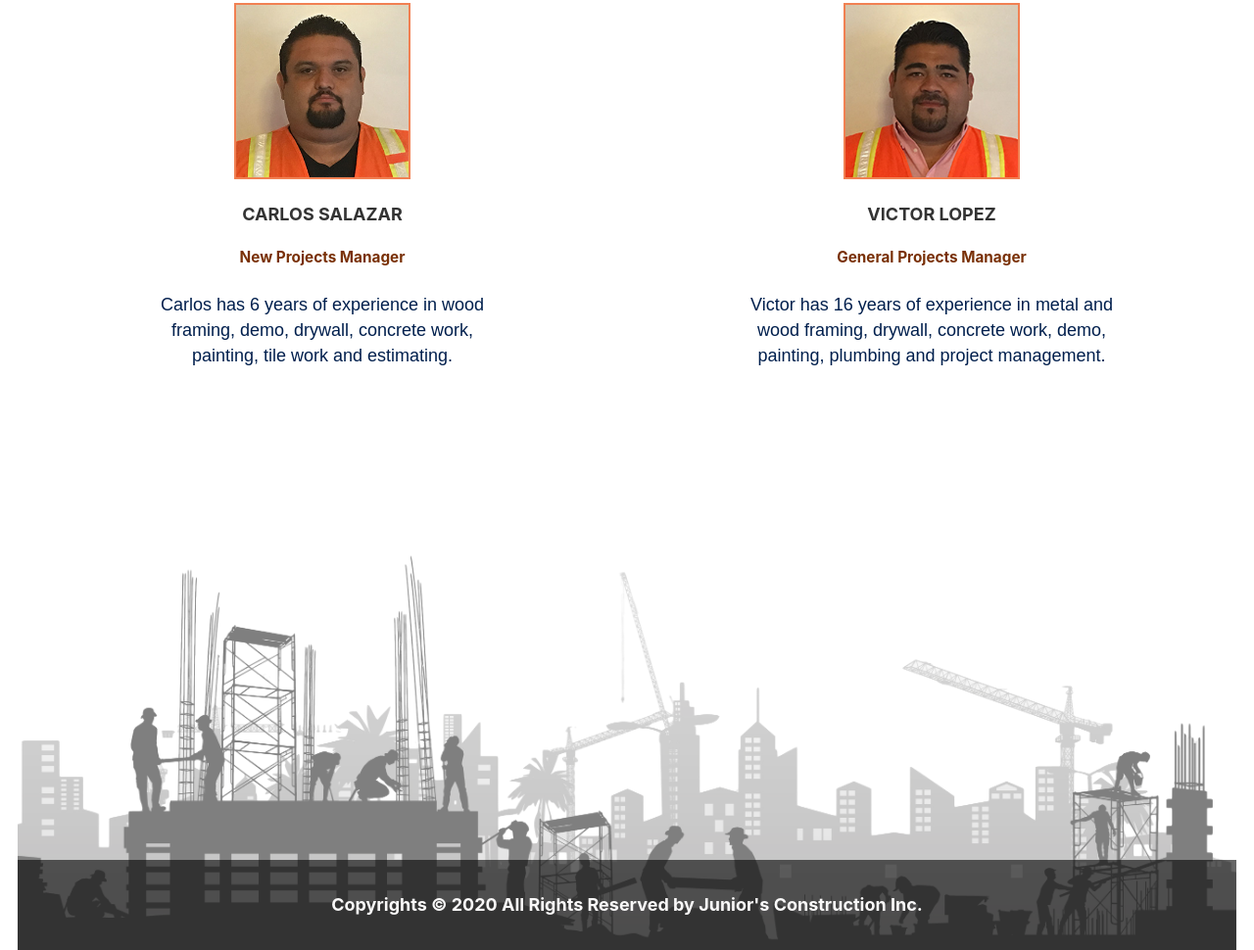
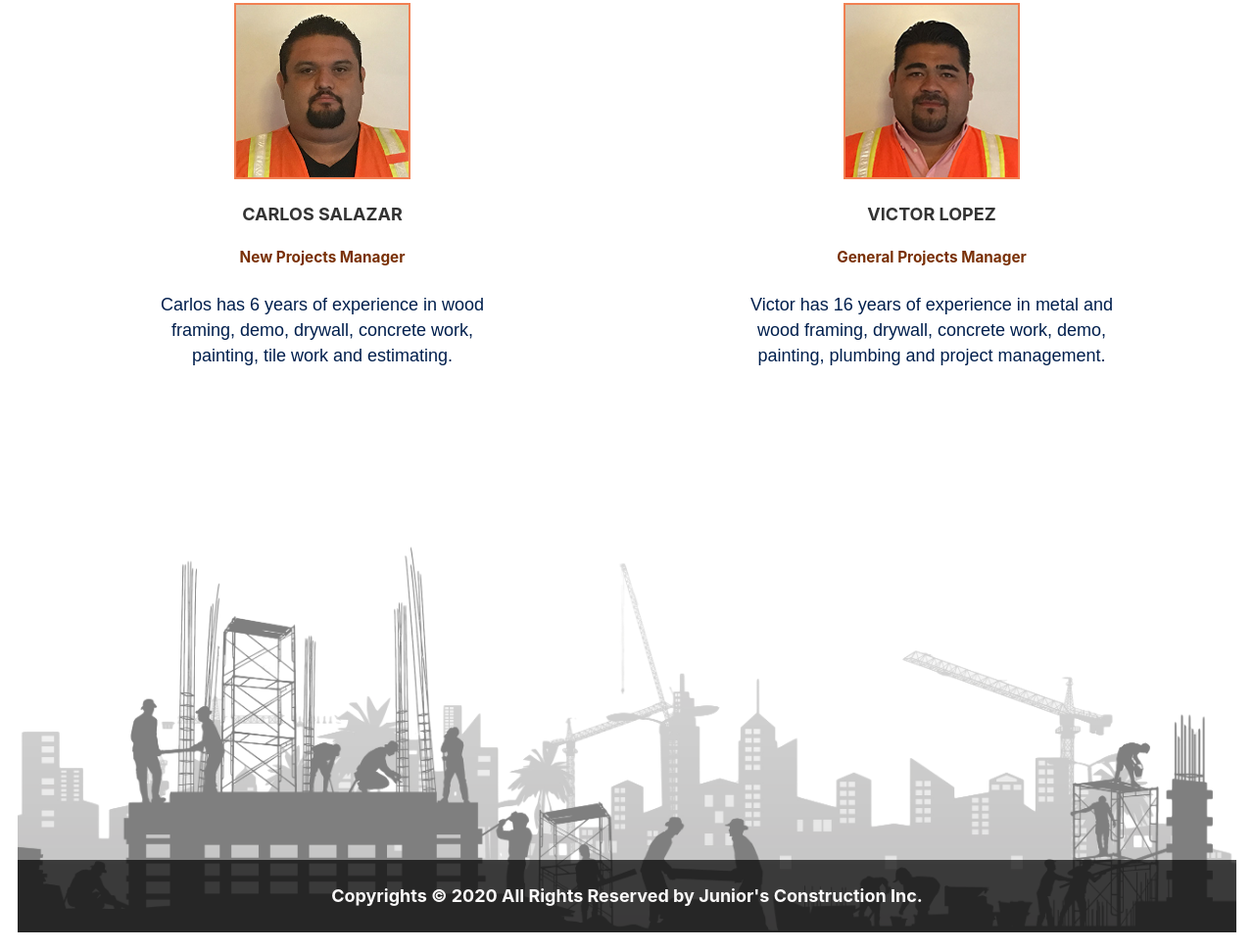
Before and after one commit to ari7946/construction-service, a Gatsby site: page / in a window 1280 px wide. Shown: the part 5282-6252 px from the top of the page at 98% size. Built offline with nearby package versions, Linux system fonts and the light colour scheme; Gatsby itself is replaced by a stand-in of ours.

Commit message:
Make opacity a little bit darker and decrease vertical padding on footer

```diff
--- a/src/components/footer/footer.module.scss
+++ b/src/components/footer/footer.module.scss
@@ -17,9 +17,9 @@
     padding: 1rem 0.5rem;
 
     @media only screen and (min-width: 1050px) {
-      background: rgba(0, 0, 0, 0.6);
+      background: rgba(0, 0, 0, 0.7);
       color: var(--color-grey-light-1);
-      padding: 2rem 0.5rem;
+      padding: 1.5rem 0.5rem;
     }
   }
 
```
